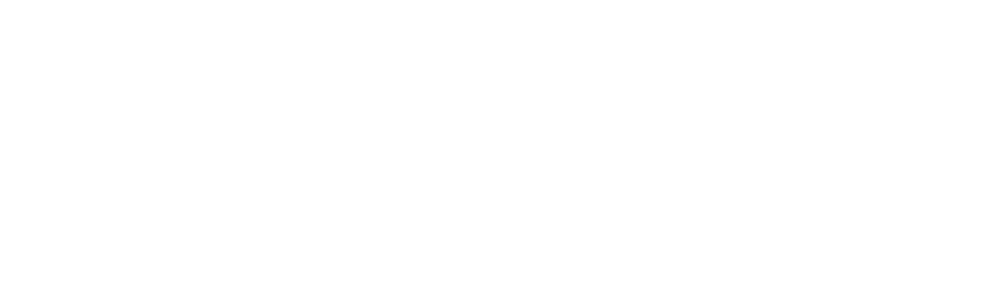
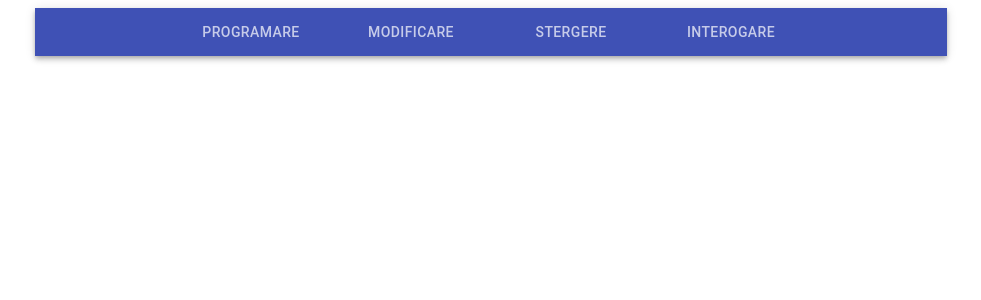
Before and after one commit to constAlex/platforma-facultate-demo, a React (Create React App) app: page / in a window 1280 px wide. Shown: the top 300 px of the page, without its empty margins (149-1130 px from the left). Built offline with nearby package versions, Linux system fonts and the light colour scheme.

Commit message:
create navbar

```diff
--- a/package.json
+++ b/package.json
@@ -3,6 +3,7 @@
   "version": "0.1.0",
   "private": true,
   "dependencies": {
+    "@material-ui/core": "^4.9.12",
     "@testing-library/jest-dom": "^4.2.4",
     "@testing-library/react": "^9.5.0",
     "@testing-library/user-event": "^7.2.1",
--- a/src/App.js
+++ b/src/App.js
@@ -1,11 +1,14 @@
-import React from 'react';
-import './App.css';
+import React from "react";
+import "./App.css";
+import Container from "@material-ui/core/Container";
+import NavBar from './NavBar';
 
 function App() {
   return (
-    <div className="App">
+    <Container className="App" maxWidth="md">
+      <NavBar />
 
-    </div>
+    </Container>
   );
 }
 
--- /dev/null
+++ b/src/NavBar.jsx
@@ -0,0 +1,24 @@
+import React, { Component } from "react";
+import "./NavBar.css";
+import AppBar from "@material-ui/core/AppBar";
+import Tabs from "@material-ui/core/Tabs";
+import Tab from "@material-ui/core/Tab";
+
+class NavBar extends Component {
+  render() {
+    return (
+      <div className="NavBar">
+        <AppBar position="static">
+          <Tabs centered textColor="inherit" indicatorColor="primary">
+            <Tab label="Programare" />
+            <Tab label="Modificare" />
+            <Tab label="Stergere" />
+            <Tab label="Interogare" />
+          </Tabs>
+        </AppBar>
+      </div>
+    );
+  }
+}
+
+export default NavBar;
```
Also changed, not shown: src/MainForm.jsx (added, +13 -0 lines), src/NavBar.css (added), 1 other file (tests, documents, lock files or other folders).
